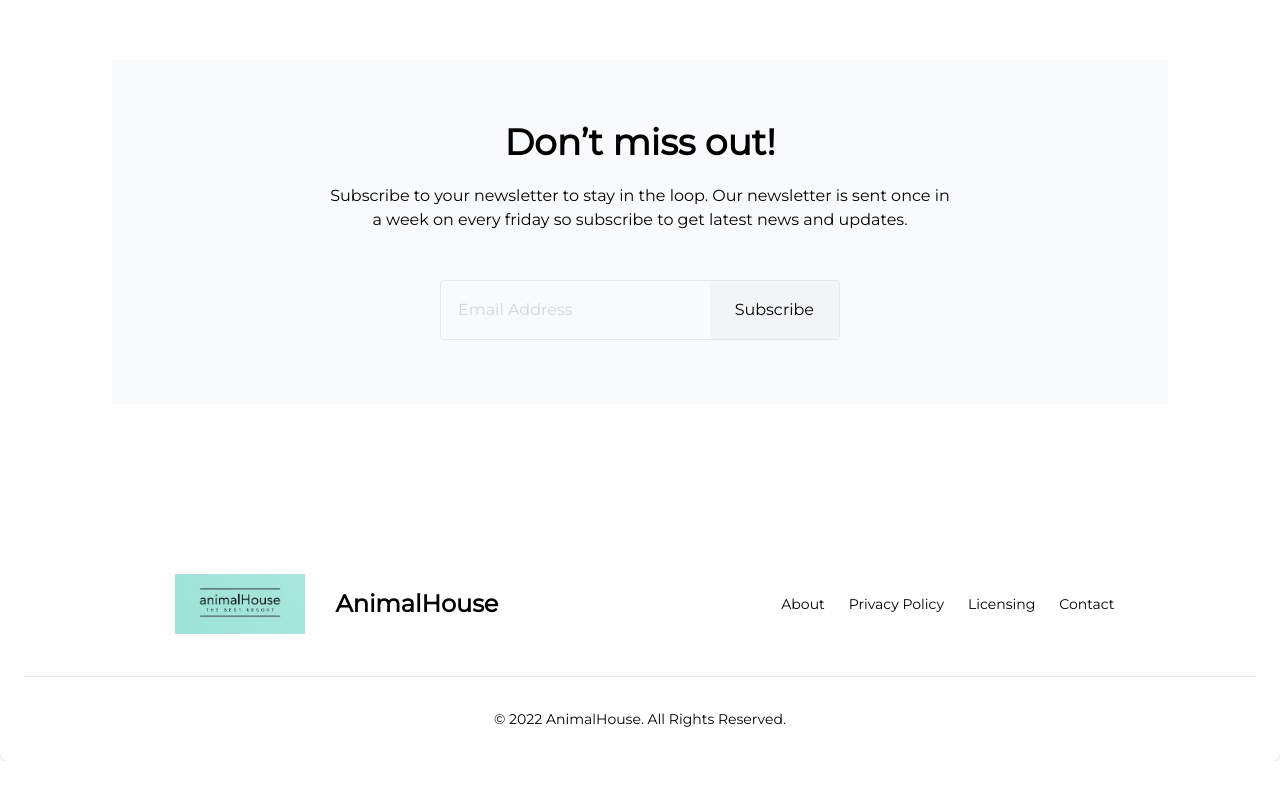
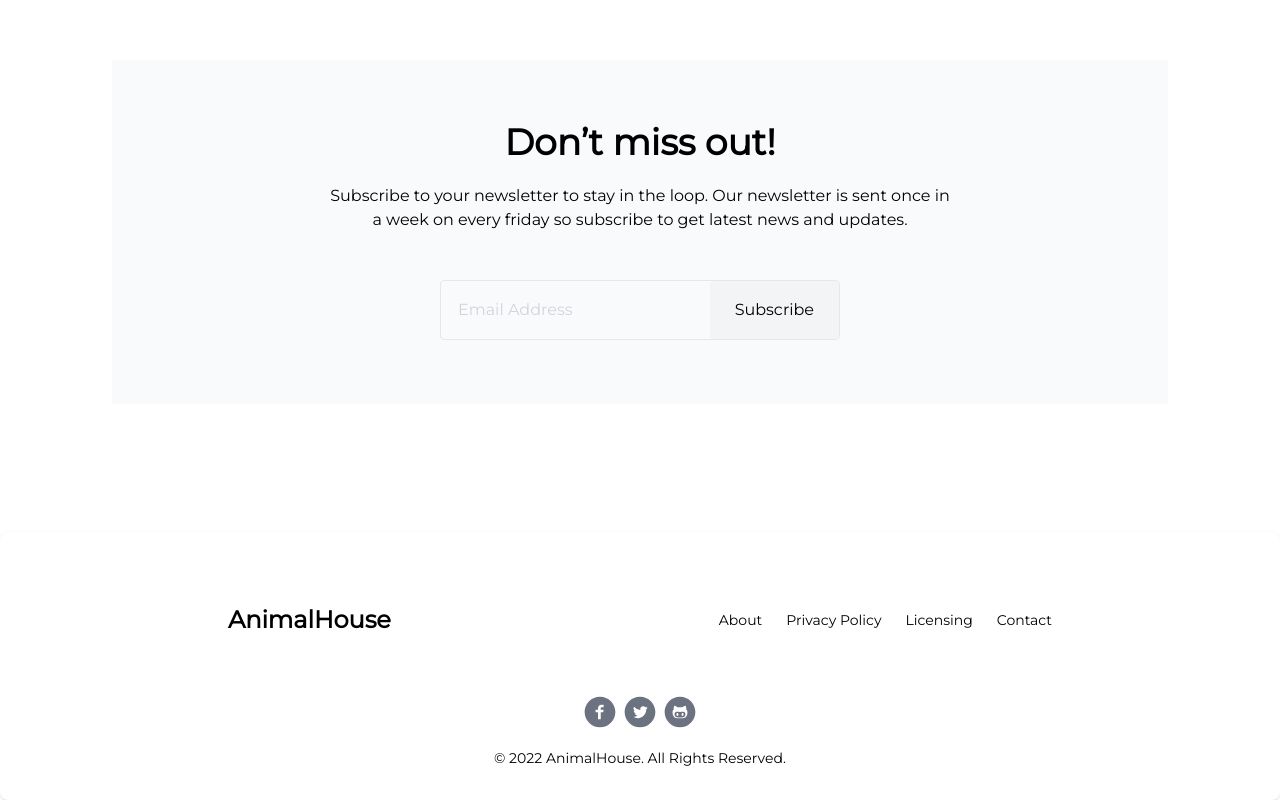
Before and after one commit to kocierik/animalHouse, a Vue app in the folder game/: page / in a window 1280 px wide. Shown: the part 4258-5058 px from the top of the page. Before the commit the page ends 5019 px from the top, so only its background shows below. Built offline with nearby package versions, Linux system fonts and the light colour scheme; a web font is replaced by a local one; what shared would draw is missing.

Commit message:
feat: change footer style

```diff
--- a/game/src/components/common/Footer.vue
+++ b/game/src/components/common/Footer.vue
@@ -1,9 +1,9 @@
 <script setup lang="ts"></script>
 <template>
   <footer class="p-2 color_footer rounded-lg shadow md:px-6 md:py-8">
-    <div class="sm:flex sm:items-center sm:justify-around">
-      <a class="flex items-center mb-4 sm:mb-0">
-        <img src="./assets/animalLogo.png" class="mr-5 h-20 w-18" alt="AnimalHouse Logo" />
+    <div class="sm:flex sm:items-center sm:justify-around p-10">
+      <a class="flex justify-center mb-4 sm:mb-0">
+        <!-- <img src="./assets/animalLogo.png" class="mr-5 h-20 w-18" alt="AnimalHouse Logo" /> -->
         <span class="self-center text-2xl font-semibold whitespace-nowrap dark:text-black">AnimalHouse</span>
       </a>
       <ul class="flex flex-wrap items-center justify-center mb-6 text-sm text-black-500 sm:mb-0 dark:text-black-900">
@@ -21,9 +21,38 @@
         </li>
       </ul>
     </div>
-    <hr class="my-6 border-gray-200 sm:mx-auto dark:border-gray-700 lg:my-8" />
-    <span class="block text-sm text-black-500 sm:text-center dark:text-black-400"
-      >© 2022 <a href="#" class="hover:underline">AnimalHouse</a>. All Rights Reserved.
+    <span class="block text-sm text-black-500 sm:text-center dark:text-black-400 text-center">
+      <div class="flex justify-center p-5">
+        <div class="w-8 text-gray-500">
+          <a href="#" class="hover:text-gray-700">
+            <svg xmlns="http://www.w3.org/2000/svg" viewBox="0 0 20 20" class="fill-current">
+              <path
+                d="M10 .4C4.698.4.4 4.698.4 10s4.298 9.6 9.6 9.6 9.6-4.298 9.6-9.6S15.302.4 10 .4zm2.274 6.634h-1.443c-.171 0-.361.225-.361.524V8.6h1.805l-.273 1.486H10.47v4.461H8.767v-4.461H7.222V8.6h1.545v-.874c0-1.254.87-2.273 2.064-2.273h1.443v1.581z"
+              />
+            </svg>
+          </a>
+        </div>
+
+        <div class="w-8 ml-2 text-gray-500">
+          <a href="#" class="hover:text-gray-700">
+            <svg xmlns="http://www.w3.org/2000/svg" viewBox="0 0 20 20" class="fill-current">
+              <path
+                d="M10 .4C4.698.4.4 4.698.4 10s4.298 9.6 9.6 9.6 9.6-4.298 9.6-9.6S15.302.4 10 .4zm3.905 7.864c.004.082.005.164.005.244 0 2.5-1.901 5.381-5.379 5.381a5.335 5.335 0 0 1-2.898-.85c.147.018.298.025.451.025.886 0 1.701-.301 2.348-.809a1.895 1.895 0 0 1-1.766-1.312 1.9 1.9 0 0 0 .853-.033 1.892 1.892 0 0 1-1.517-1.854v-.023c.255.141.547.227.857.237a1.89 1.89 0 0 1-.585-2.526 5.376 5.376 0 0 0 3.897 1.977 1.891 1.891 0 0 1 3.222-1.725 3.797 3.797 0 0 0 1.2-.459 1.9 1.9 0 0 1-.831 1.047 3.799 3.799 0 0 0 1.086-.299 3.834 3.834 0 0 1-.943.979z"
+              />
+            </svg>
+          </a>
+        </div>
+        <div class="w-8 ml-2 text-gray-500">
+          <a href="#" class="hover:text-gray-700">
+            <svg xmlns="http://www.w3.org/2000/svg" viewBox="0 0 20 20" class="fill-current">
+              <path
+                d="M10.015 9.949h-.03c-1.191 0-2.24-.303-2.861.268a1.57 1.57 0 0 0-.527 1.197c0 1.852 1.483 2.08 3.389 2.08h.029c1.905 0 3.389-.229 3.389-2.08 0-.443-.156-.856-.527-1.197-.622-.571-1.671-.268-2.862-.268zM8.393 12.48c-.363 0-.656-.408-.656-.91s.293-.908.656-.908.657.406.657.908c.001.502-.293.91-.657.91zm3.213 0c-.363 0-.657-.408-.657-.91s.294-.908.657-.908c.362 0 .656.406.656.908.001.502-.293.91-.656.91zM10 .4C4.698.4.4 4.698.4 10s4.298 9.6 9.6 9.6 9.6-4.298 9.6-9.6S15.302.4 10 .4zm.876 13.539c-.172 0-.514 0-.876.002-.362-.002-.704-.002-.876-.002-.76 0-3.772-.059-3.772-3.689 0-.834.286-1.445.755-1.955-.074-.184-.078-1.232.32-2.236 0 0 .916.1 2.301 1.051.289-.081.781-.122 1.272-.122s.982.041 1.273.121c1.385-.951 2.301-1.051 2.301-1.051.398 1.004.395 2.053.32 2.236.469.51.755 1.121.755 1.955-.001 3.632-3.013 3.69-3.773 3.69z"
+              />
+            </svg>
+          </a>
+        </div>
+      </div>
+      © 2022 <a href="#" class="hover:underline">AnimalHouse</a>. All Rights Reserved.
     </span>
   </footer>
 </template>
```
